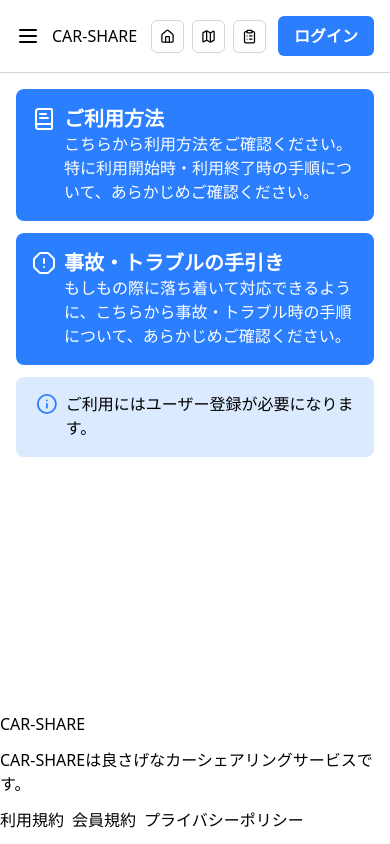
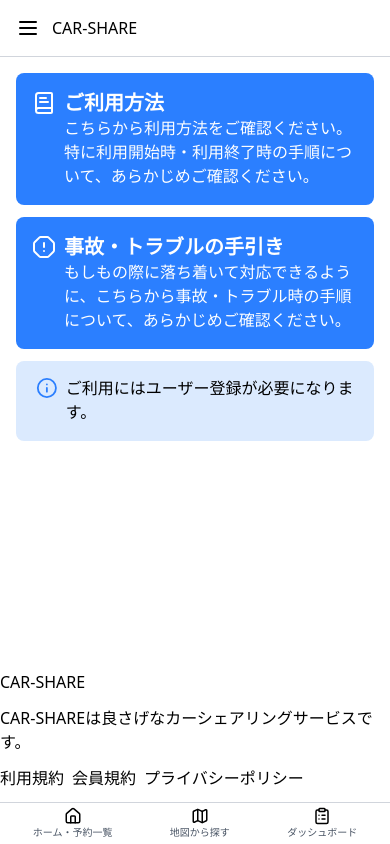
Before and after one commit to cordelia-sixth/carshare-clone, a Next.js app: page / in a window 390 px wide. Built offline with nearby package versions, Linux system fonts and the light colour scheme.

Commit message:
add menu

```diff
--- a/src/components/header.tsx
+++ b/src/components/header.tsx
@@ -1,5 +1,5 @@
-import { ClipboardList, House, Map, Menu } from 'lucide-react';
-import { Button } from './button';
+import { Menu } from 'lucide-react';
+import { PCMenu } from './menu/pc-menu';
 
 /**
  * ヘッダーコンポーネント
@@ -12,20 +12,7 @@ export const Header = () => {
           <Menu />
           <h1>CAR-SHARE</h1>
         </div>
-        <div className="flex items-center gap-3">
-          <ul className="flex gap-2">
-            <li className="rounded-md border border-gray-300 p-2">
-              <House size={15} />
-            </li>
-            <li className="rounded-md border border-gray-300 p-2">
-              <Map size={15} />
-            </li>
-            <li className="rounded-md border border-gray-300 p-2">
-              <ClipboardList size={15} />
-            </li>
-          </ul>
-          <Button handleClick={() => {}}>ログイン</Button>
-        </div>
+        <PCMenu />
       </div>
     </header>
   );
--- /dev/null
+++ b/src/components/menu/pc-menu.tsx
@@ -0,0 +1,21 @@
+import { ClipboardList, House, Map } from 'lucide-react';
+import { Button } from '../button';
+
+export const PCMenu = () => {
+  return (
+    <div className="hidden items-center gap-3 md:flex">
+      <ul className="flex gap-2">
+        <li className="rounded-md border border-gray-300 p-2">
+          <House size={15} />
+        </li>
+        <li className="rounded-md border border-gray-300 p-2">
+          <Map size={15} />
+        </li>
+        <li className="rounded-md border border-gray-300 p-2">
+          <ClipboardList size={15} />
+        </li>
+      </ul>
+      <Button handleClick={() => {}}>ログイン</Button>
+    </div>
+  );
+};
--- /dev/null
+++ b/src/components/menu/sp-menu.tsx
@@ -0,0 +1,22 @@
+import { ClipboardList, House, Map } from 'lucide-react';
+
+export const SPMenu = () => {
+  return (
+    <div className="border-t border-gray-300 p-1 md:hidden">
+      <ul className="flex justify-around">
+        <li>
+          <House size={18} className="m-auto" />
+          <p className="text-[10px] text-gray-600">ホーム・予約一覧</p>
+        </li>
+        <li>
+          <Map size={18} className="m-auto" />
+          <p className="text-[10px] text-gray-600">地図から探す</p>
+        </li>
+        <li>
+          <ClipboardList size={18} className="m-auto" />
+          <p className="text-[10px] text-gray-600">ダッシュボード</p>
+        </li>
+      </ul>
+    </div>
+  );
+};
--- a/src/pages/_app.tsx
+++ b/src/pages/_app.tsx
@@ -1,5 +1,6 @@
 import { Footer } from '@/components/footer';
 import { Header } from '@/components/header';
+import { SPMenu } from '@/components/menu/sp-menu';
 import '@/styles/globals.css';
 import type { AppProps } from 'next/app';
 
@@ -10,6 +11,7 @@ export default function App({ Component, pageProps }: AppProps) {
         <Header />
         <Component {...pageProps} />
         <Footer />
+        <SPMenu />
       </div>
     </>
   );
```
